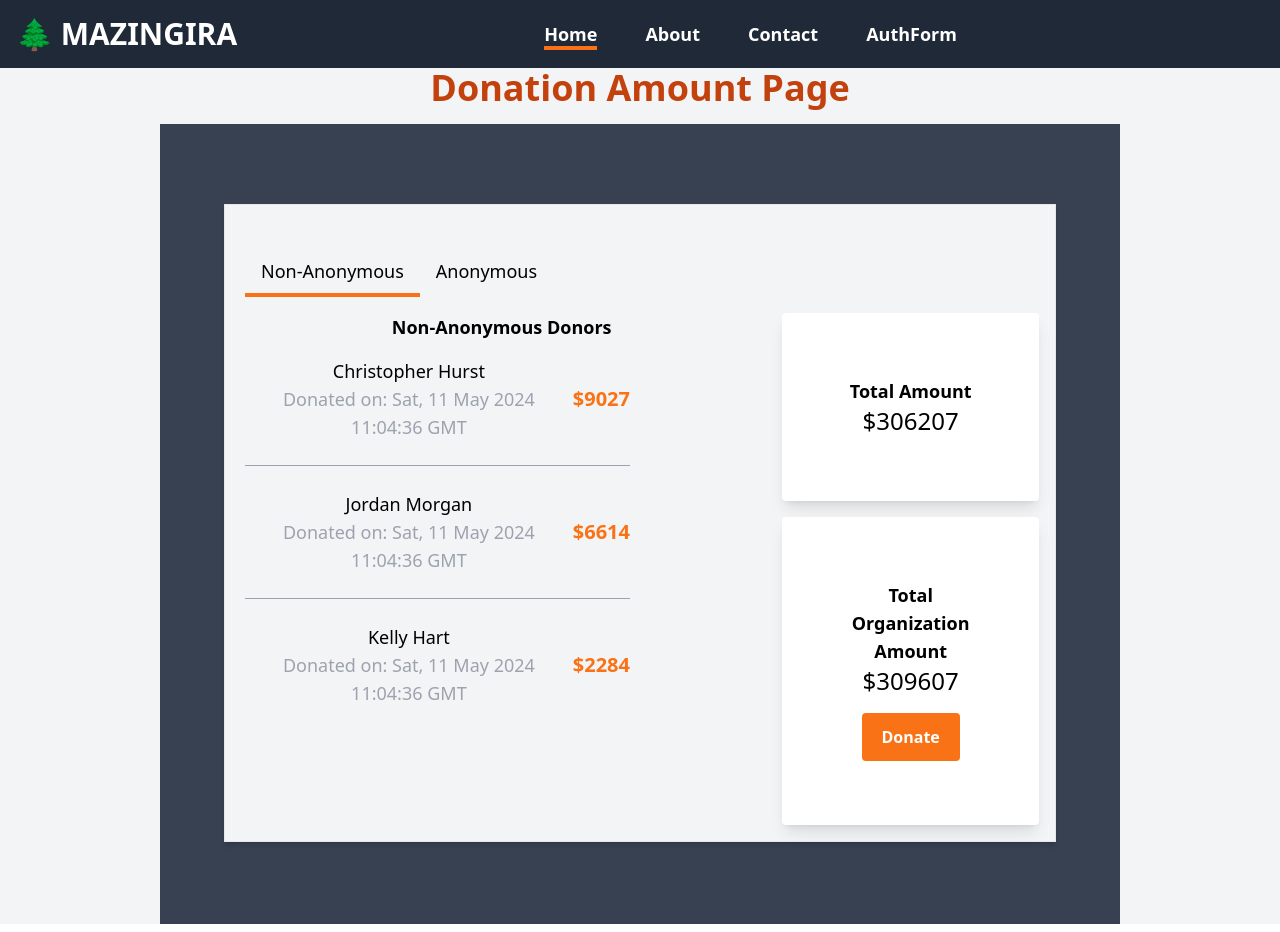
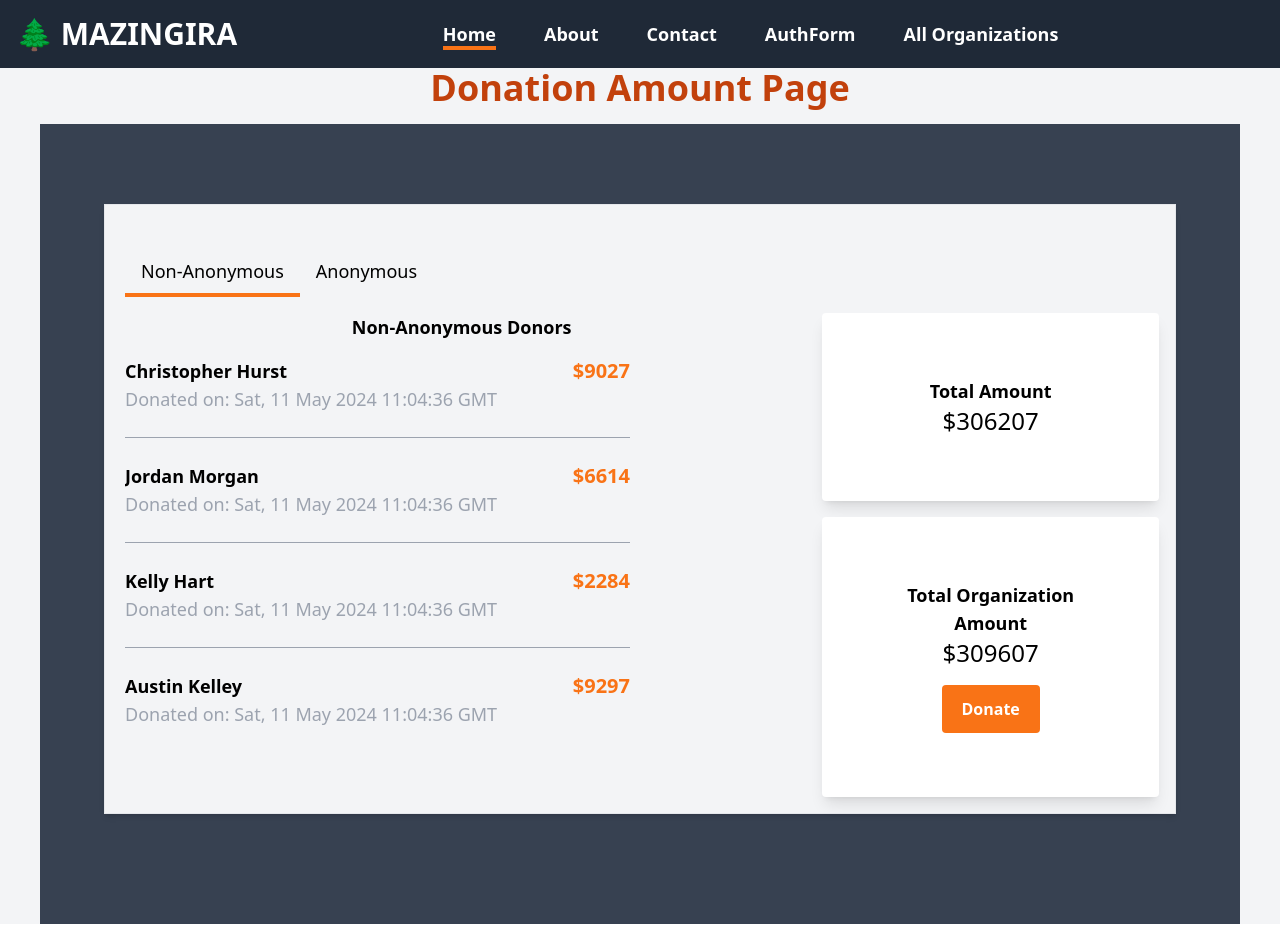
Before and after one commit to enochblake/Mazingira, a React (Create React App) app in the folder fundraiser/: page /amounts-page in a window 1280 px wide. Built offline with nearby package versions, Linux system fonts and the light colour scheme; data requests are answered from the project's data file.

Commit message:
refactor: styles

```diff
--- a/fundraiser/src/App.js
+++ b/fundraiser/src/App.js
@@ -17,6 +17,7 @@ import Home from './components/Pages/Home.jsx';
 import AboutUs from './components/Pages/AboutUs.jsx';
 import ContactUs from './components/Pages/ContactUs.jsx';
 import Navbar from './components/Pages/Navbar.jsx'
+import Organization from './components/Organizitons/Organization';
 function App() {
   return (
     <Router>
@@ -26,6 +27,7 @@ function App() {
         <Route path='/donor' element={<Donor />} />
         <Route path='/' element={<Home />} />
         <Route path='/about-us' element={<AboutUs />} />
+        <Route path='/all_organizations' element={<Organization />} />
         <Route path='/contact-us' element={<ContactUs />} />
         <Route path='/donation-page/:id' element={<DonationPage />} />
         <Route path='/organization/:id' element={<OrganizationDetails />} />
--- a/fundraiser/src/components/AddProduct/AddBeneficiaryStories.jsx
+++ b/fundraiser/src/components/AddProduct/AddBeneficiaryStories.jsx
@@ -32,8 +32,8 @@ const CreateBeneficiaryStory = () => {
   };
 
   return (
-    <div className='bg-gray-700 mt-5 min-h-screen'>
-      <div className='container mx-auto py-8 bg-gray-100 rounded shadow-md p-5 mb-5'>
+    <div className='bg-gray-700 mt-5 pt-10 pb-10 mx-10 min-h-screen'>
+      <div className='container mx-auto py-8 bg-gray-100 rounded shadow-md p-5 mb-5 '>
         <h1 className='text-2xl font-bold mb-5 mx-auto text-center text-orange-700'>
           CREATE BENEFICIARY STORIES
         </h1>
--- a/fundraiser/src/components/AddProduct/BeneficiaryStories.jsx
+++ b/fundraiser/src/components/AddProduct/BeneficiaryStories.jsx
@@ -54,8 +54,8 @@ const BeneficiaryStories = () => {
       {activeTab === 'create' ? (
         <CreateBeneficiaryStory />
       ) : (
-        <div className='bg-gray-700 min-h-screen'>
-          <div className='grid grid-cols-1 rounded border shadow-md p-7 md:grid-cols-3 gap-6 bg-white w-3/4 mx-auto'>
+        <div className='bg-gray-700  mb-5 pt-10 mx-10'>
+          <div className='grid grid-cols-1 rounded border shadow-md p-7 md:grid-cols-3 gap-6 bg-white w-3/4 mx-auto  justify-center'>
             {currentStories.map((story) => (
               <div key={story.id} className='flex flex-col'>
                 <img
@@ -94,12 +94,12 @@ const Pagination = ({ storiesPerPage, totalStories, paginate }) => {
   }
 
   return (
-    <ul className='flex justify-center mt-6'>
+    <ul className='flex justify-center mt-3 '>
       {pageNumbers.map((number) => (
         <li key={number}>
           <button
             onClick={() => paginate(number)}
-            className='bg-orange-500 hover:bg-orange-700 text-white font-bold text-lg py-1 px-5 rounded m-4'
+            className='bg-orange-500 hover:bg-orange-700 text-white font-bold text-xl py-1 px-5 rounded m-2'
           >
             {number}
           </button>
--- a/fundraiser/src/components/AddProduct/DonationAmount.jsx
+++ b/fundraiser/src/components/AddProduct/DonationAmount.jsx
@@ -46,11 +46,11 @@ const DonationAmount = () => {
   );
 
   return (
-    <div className='bg-gray-100'>
+    <div className='bg-gray-100 '>
         <h1 className='text-4xl font-bold text-center mb-4 text-orange-700'>
           Donation Amount Page
         </h1>
-      <div className='bg-gray-700 min-h-screen w-3/4 p-16 mx-auto'>
+      <div className='bg-gray-700 min-h-screen  p-16 mx-10 mb-2'>
         <div className='container mx-auto border shadow-md mt-4 bg-gray-100 w-4/7 justify-center text-center p-4 pl-5'>
           <div className='flex mb-4 mt-7'>
             <span
@@ -85,9 +85,9 @@ const DonationAmount = () => {
                 <ul className='w-3/4'>
                   {filteredDonors.map((donor, index) => (
                     <React.Fragment key={donor.id}>
-                      <li className='flex items-center py-4'>
+                      <li className='flex  py-4'>
                         <div>
-                          <p className='text-lg'>
+                          <p className='text-lg flex justify-start font-semibold'>
                             {donor.anonymous_status ||
                             (!donor.donor_first_name && !donor.donor_last_name)
                               ? 'Anonymous'
--- a/fundraiser/src/components/Organizitons/CategoryBar.jsx
+++ b/fundraiser/src/components/Organizitons/CategoryBar.jsx
@@ -10,7 +10,7 @@ const CategoryBar = ({ categories, activeCategory, setActiveCategory }) => {
   };
 
   return (
-    <aside className='w-64 bg-gray-100 p-4'>
+    <aside className='w-64 bg-gray-200 p-4'>
       <h2 className='text-2xl font-bold mb-4'>Categories</h2>
       <nav aria-label='Categories'>
         {categories.map((category, categoryId) => (
--- a/fundraiser/src/components/Organizitons/Organization.jsx
+++ b/fundraiser/src/components/Organizitons/Organization.jsx
@@ -75,7 +75,14 @@ function Organization() {
         : organizations.filter((org) => org.category === activeCategory);
 
   return (
-    <div className='container flex rounded-xl border border-black-600 mx-auto mt-8 p-4'>
+    <div
+      className='flex items-center min-h-screen bg-cover'
+      style={{
+        backgroundImage: `url('https://images.unsplash.com/photo-1713494500139-a0d182b60cb8?w=500&auto=format&fit=crop&q=60&ixlib=rb-4.0.3&ixid=M3wxMjA3fDB8MHxlZGl0b3JpYWwtZmVlZHwyM3x8fGVufDB8fHx8fA%3D%3D')`,
+      }}
+    >
+      <div className='container flex  rounded-xl border border-black mx-auto mt-8 p-4 bg-gray-100 bg-cover justify-center mb-2 '>
+
         <CategoryBar
           categories={categories}
           activeCategory={activeCategory}
@@ -87,12 +94,13 @@ function Organization() {
           </h1>
           <p className='mx-auto text-center text-lg'>
             Lorem ipsum dolor sit, amet consectetur adipisicing elit. Veritatis
-          soluta molestiae itaque eveniet delectus, dolore possimus repellendus
-          enim nulla sit reprehenderit natus corrupti nisi veniam adipisci quo
-          laborum cum qui? Lorem ipsum dolor sit amet consectetur, adipisicing
-          elit. Necessitatibus excepturi quidem minima suscipit molestiae!
-          Neque, aliquam dolorem obcaecati dicta perspiciatis illum, quisquam ab
-          excepturi nihil sit sed, vitae alias. Eaque.
+            soluta molestiae itaque eveniet delectus, dolore possimus
+            repellendus enim nulla sit reprehenderit natus corrupti nisi veniam
+            adipisci quo laborum cum qui? Lorem ipsum dolor sit amet
+            consectetur, adipisicing elit. Necessitatibus excepturi quidem
+            minima suscipit molestiae! Neque, aliquam dolorem obcaecati dicta
+            perspiciatis illum, quisquam ab excepturi nihil sit sed, vitae
+            alias. Eaque.
           </p>
           <div className='flex flex-wrap justify-center gap-4 mb-4 mt-3'>
             {filteredOrganizations.map((organization, index) => (
@@ -103,7 +111,9 @@ function Organization() {
               >
                 <div className='flex flex-col'>
                   <img src={organization.logo} alt={organization.name} />
-                <h2 className='text-lg font-bold mt- '>{organization.name}</h2>
+                  <h2 className='text-lg font-bold mt- '>
+                    {organization.name}
+                  </h2>
                   <p className='text-gray-600'>{organization.description}</p>
                 </div>
               </Link>
@@ -111,6 +121,7 @@ function Organization() {
           </div>
         </main>
       </div>
+    </div>
   );
 }
 
--- a/fundraiser/src/components/Pages/ContactUs.jsx
+++ b/fundraiser/src/components/Pages/ContactUs.jsx
@@ -156,7 +156,7 @@ function ContactUs() {
                       value={formData.firstName}
                       onChange={handleChange}
                       placeholder='First Name'
-                      className='w-full border-b border-gray-300 focus:outline-none text-lg'
+                      className='w-full border-b border-gray-300 focus:outline-none text-lg text-gray-500'
                     />
                     <input
                       type='text'
--- a/fundraiser/src/components/Pages/Navbar.jsx
+++ b/fundraiser/src/components/Pages/Navbar.jsx
@@ -61,6 +61,19 @@ function Navbar() {
             AuthForm
           </Link>
         </li>
+        <li>
+          <Link
+            to='/all_organizations'
+            className={`mx-4 text-white font-bold text-lg ${
+              selectedContent === 'AllOrganizations'
+                ? 'border-b-4 border-orange-500'
+                : ''
+            }`}
+            onClick={() => handleContentChange('AllOrganizations')}
+          >
+            All Organizations
+          </Link>
+        </li>
       </ul>
     </div>
   );
```
Lines whose indentation alone changed are shown as unchanged.
